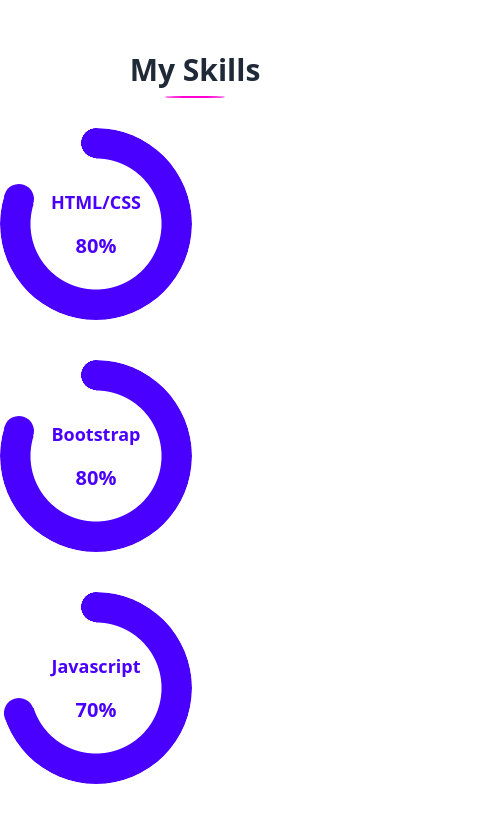
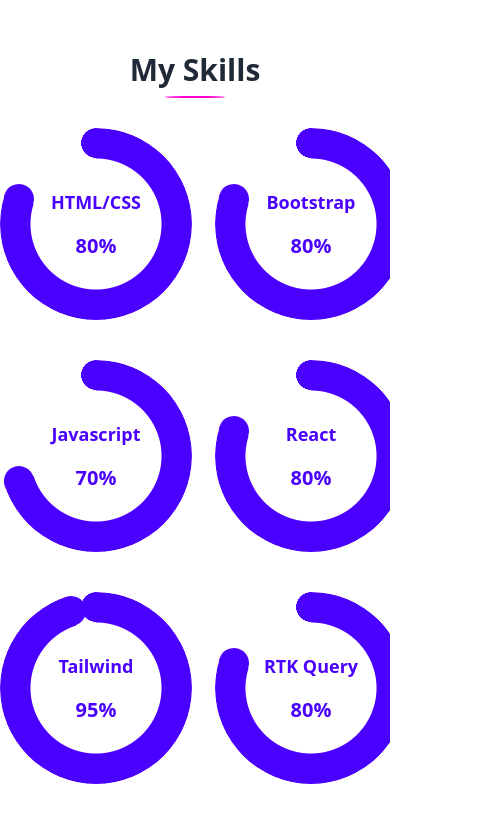
Before and after one commit to Reza-Rayan/personal-cv, a React (Vite) app: page / in a window 390 px wide. Shown: the part 980-1802 px from the top of the page, 496 px wide, since content can reach past the window. Built offline with nearby package versions, Linux system fonts and the light colour scheme.

Commit message:
Fix: overflow of body in project

```diff
--- a/src/app/layout/Layout.tsx
+++ b/src/app/layout/Layout.tsx
@@ -7,7 +7,7 @@
   return (
     <>
       <Navbar />
-      <main>
+      <main className="overflow-hidden">
         <Outlet />
       </main>
     </>
--- a/src/app/pages/Home/components/Skills.tsx
+++ b/src/app/pages/Home/components/Skills.tsx
@@ -9,7 +9,7 @@
   return (
     <section>
       <Title center>My Skills</Title>
-      <ul className="grid grid-cols-1 lg:grid-cols-5 mt-10 gap-10">
+      <ul className="grid grid-cols-2 lg:grid-cols-5 mt-10 gap-10">
         {skills.map((skill: Skill) => {
           // Define the style object
           const style: CSSProperties = {
```
